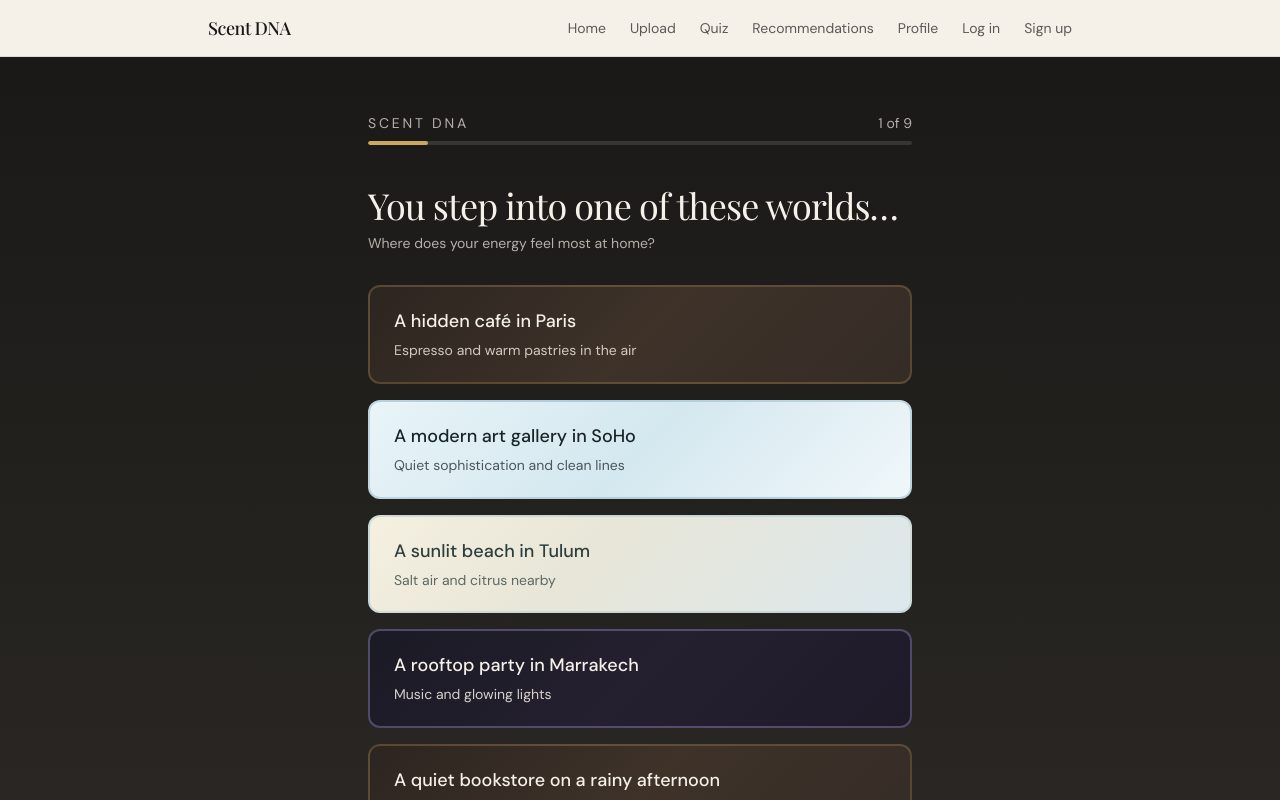
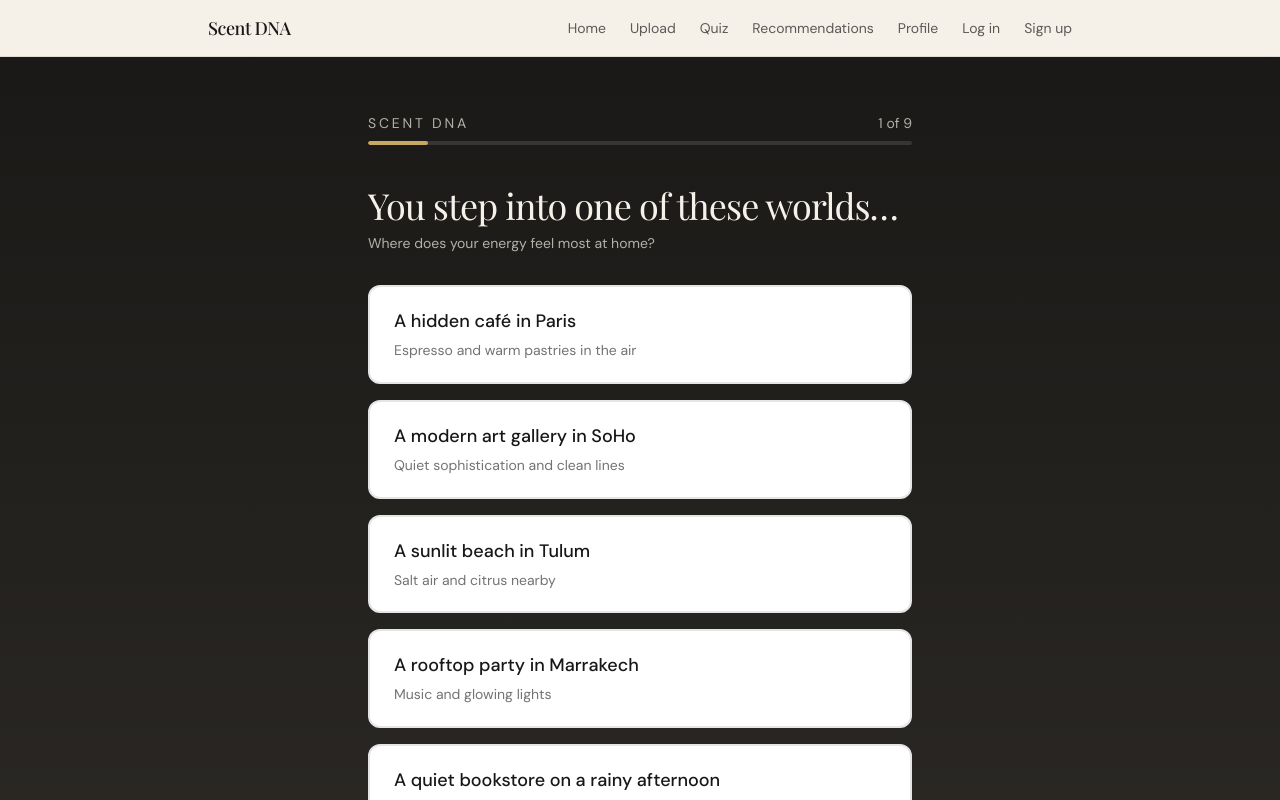
Before and after one commit to HoodTemplar/fragrance-mvp, a Next.js app: page /quiz in a window 1280 px wide. Shown: the top 800 px of the page. Built offline with nearby package versions, Linux system fonts and the light colour scheme; no server answers.

Commit message:
Updated quiz answer UI to minimal premium style
Updated quiz answer UI to minimal premium style

```diff
--- a/src/app/globals.css
+++ b/src/app/globals.css
@@ -56,16 +56,29 @@ html {
   transition: background-color 0.8s ease, color 0.5s ease;
 }
 
-/* Answer cards: hover (scale + glow) and transition timing */
+/* Answer options: neutral surface, subtle hover, understated selected state */
 .quiz-answer-card {
-  transition: transform 0.25s ease, box-shadow 0.25s ease, border-color 0.2s ease;
+  background-color: #ffffff;
+  color: #171717;
+  border-color: #e5e5e5;
+  transition:
+    transform 0.2s ease,
+    box-shadow 0.2s ease,
+    border-color 0.2s ease,
+    background-color 0.2s ease;
 }
 .quiz-answer-card:hover {
-  transform: scale(1.03);
-  box-shadow: 0 0 0 1px rgba(255, 255, 255, 0.15), 0 16px 48px -16px rgba(0, 0, 0, 0.35);
+  transform: translateY(-1px);
+  box-shadow: 0 4px 16px rgba(0, 0, 0, 0.08);
+  border-color: #d4d4d4;
 }
 .quiz-answer-card.quiz-answer-card-selected {
-  box-shadow: 0 0 0 2px var(--theme-accent), 0 0 32px -8px rgba(201, 169, 98, 0.4);
+  background-color: #f5f5f5;
+  border-color: #404040;
+  box-shadow: 0 1px 3px rgba(0, 0, 0, 0.06);
+}
+.quiz-answer-card.quiz-answer-card-selected:hover {
+  border-color: #404040;
 }
 
 /* Progress bar elegance */
--- a/src/app/quiz/page.tsx
+++ b/src/app/quiz/page.tsx
@@ -1,17 +1,13 @@
 "use client";
 
 /**
- * Scent DNA quiz — scene-based, each answer card has its own theme and subtle animation.
+ * Scent DNA quiz — scene-based questions with neutral answer options.
  * Click triggers card pulse and smooth page background transition to match selection.
  */
 
 import { useState, useEffect, useMemo, useCallback } from "react";
 import { useRouter } from "next/navigation";
-import {
-  QUIZ_QUESTIONS,
-  type ThemeHint,
-  type CardThemeKey,
-} from "@/data/quizQuestions";
+import { QUIZ_QUESTIONS, type ThemeHint } from "@/data/quizQuestions";
 import { submitQuiz } from "@/app/actions/quiz";
 import { trackEvent } from "@/lib/events";
 
@@ -28,88 +24,6 @@ const TOTAL = QUIZ_QUESTIONS.length;
 function getThemeFromHint(hint: ThemeHint | undefined): "dark" | "fresh" | "warm" {
   if (hint && hint !== "neutral") return hint;
   return "dark";
-}
-
-/** Unique visual theme per answer card: gradient, text, border, glow. */
-const CARD_THEMES: Record<
-  CardThemeKey,
-  {
-    gradient: string;
-    textColor: string;
-    borderColor: string;
-    subtitleOpacity: number;
-  }
-> = {
-  dark_mysterious: {
-    gradient: "linear-gradient(135deg, #1a1519 0%, #2d2438 50%, #1e1a24 100%)",
-    textColor: "#F5F0E8",
-    borderColor: "rgba(139, 92, 246, 0.25)",
-    subtitleOpacity: 0.8,
-  },
-  fresh_clean: {
-    gradient: "linear-gradient(135deg, #e8f4f8 0%, #d4e8ef 50%, #f0f7fa 100%)",
-    textColor: "#1a2529",
-    borderColor: "rgba(90, 138, 158, 0.3)",
-    subtitleOpacity: 0.75,
-  },
-  warm_spicy: {
-    gradient: "linear-gradient(135deg, #3d2c1f 0%, #5c3d2a 50%, #4a3528 100%)",
-    textColor: "#F5F0E8",
-    borderColor: "rgba(212, 168, 83, 0.35)",
-    subtitleOpacity: 0.85,
-  },
-  nightlife: {
-    gradient: "linear-gradient(135deg, #1a1a24 0%, #252030 50%, #1e1a28 100%)",
-    textColor: "#F5F0E8",
-    borderColor: "rgba(196, 181, 255, 0.3)",
-    subtitleOpacity: 0.85,
-  },
-  beach_sun: {
-    gradient: "linear-gradient(135deg, #f5f0e0 0%, #e8e6d8 40%, #dce8ec 100%)",
-    textColor: "#2c3e3e",
-    borderColor: "rgba(155, 190, 200, 0.4)",
-    subtitleOpacity: 0.75,
-  },
-  warm_cozy: {
-    gradient: "linear-gradient(135deg, #2d2520 0%, #3e3229 50%, #352c26 100%)",
-    textColor: "#F5F0E8",
-    borderColor: "rgba(201, 169, 98, 0.25)",
-    subtitleOpacity: 0.8,
-  },
-  neutral_classic: {
-    gradient: "linear-gradient(135deg, #2a2826 0%, #353230 50%, #2d2b29 100%)",
-    textColor: "#F5F0E8",
-    borderColor: "rgba(245, 240, 232, 0.15)",
-    subtitleOpacity: 0.75,
-  },
-  fresh_airy: {
-    gradient: "linear-gradient(135deg, #f8fbfc 0%, #eef4f7 50%, #e2edf2 100%)",
-    textColor: "#1e2d32",
-    borderColor: "rgba(130, 170, 180, 0.25)",
-    subtitleOpacity: 0.7,
-  },
-  bold_dark: {
-    gradient: "linear-gradient(135deg, #151515 0%, #1f1f1f 50%, #181818 100%)",
-    textColor: "#F5F0E8",
-    borderColor: "rgba(245, 240, 232, 0.2)",
-    subtitleOpacity: 0.8,
-  },
-  soft_cream: {
-    gradient: "linear-gradient(135deg, #3d3832 0%, #4a443c 50%, #423c35 100%)",
-    textColor: "#F5F0E8",
-    borderColor: "rgba(245, 240, 232, 0.18)",
-    subtitleOpacity: 0.8,
-  },
-};
-
-const DEFAULT_CARD_THEME: CardThemeKey = "neutral_classic";
-
-function getCardTheme(opt: { cardTheme?: CardThemeKey; themeHint?: ThemeHint }): CardThemeKey {
-  if (opt.cardTheme) return opt.cardTheme;
-  if (opt.themeHint === "fresh") return "fresh_clean";
-  if (opt.themeHint === "warm") return "warm_cozy";
-  if (opt.themeHint === "dark") return "dark_mysterious";
-  return DEFAULT_CARD_THEME;
 }
 
 export default function QuizPage() {
@@ -245,8 +159,6 @@ export default function QuizPage() {
           <ul className="space-y-4 mb-12">
             {current.options.map((opt) => {
               const isSelected = answers[current.id] === opt.value;
-              const cardKey = getCardTheme(opt);
-              const style = CARD_THEMES[cardKey];
               const isPressing = pressingValue === opt.value;
 
               return (
@@ -257,25 +169,12 @@ export default function QuizPage() {
                     className={`quiz-answer-card w-full text-left px-6 py-5 rounded-xl border-2 ${
                       isSelected ? "quiz-answer-card-selected" : ""
                     } ${isPressing ? "animate-card-press" : ""}`}
-                    style={{
-                      background: style.gradient,
-                      color: style.textColor,
-                      borderColor: isSelected
-                        ? "var(--theme-accent)"
-                        : style.borderColor,
-                    }}
                   >
-                    <span className="block font-medium text-base md:text-lg leading-snug">
+                    <span className="block font-medium text-base md:text-lg leading-snug text-neutral-900">
                       {opt.label}
                     </span>
                     {opt.subtitle && (
-                      <span
-                        className="block text-sm mt-1 leading-relaxed"
-                        style={{
-                          opacity: style.subtitleOpacity,
-                          color: "inherit",
-                        }}
-                      >
+                      <span className="block text-sm mt-1 leading-relaxed text-neutral-500">
                         {opt.subtitle}
                       </span>
                     )}
```
Also changed, not shown: 1 other file (tests, documents, lock files or other folders).
